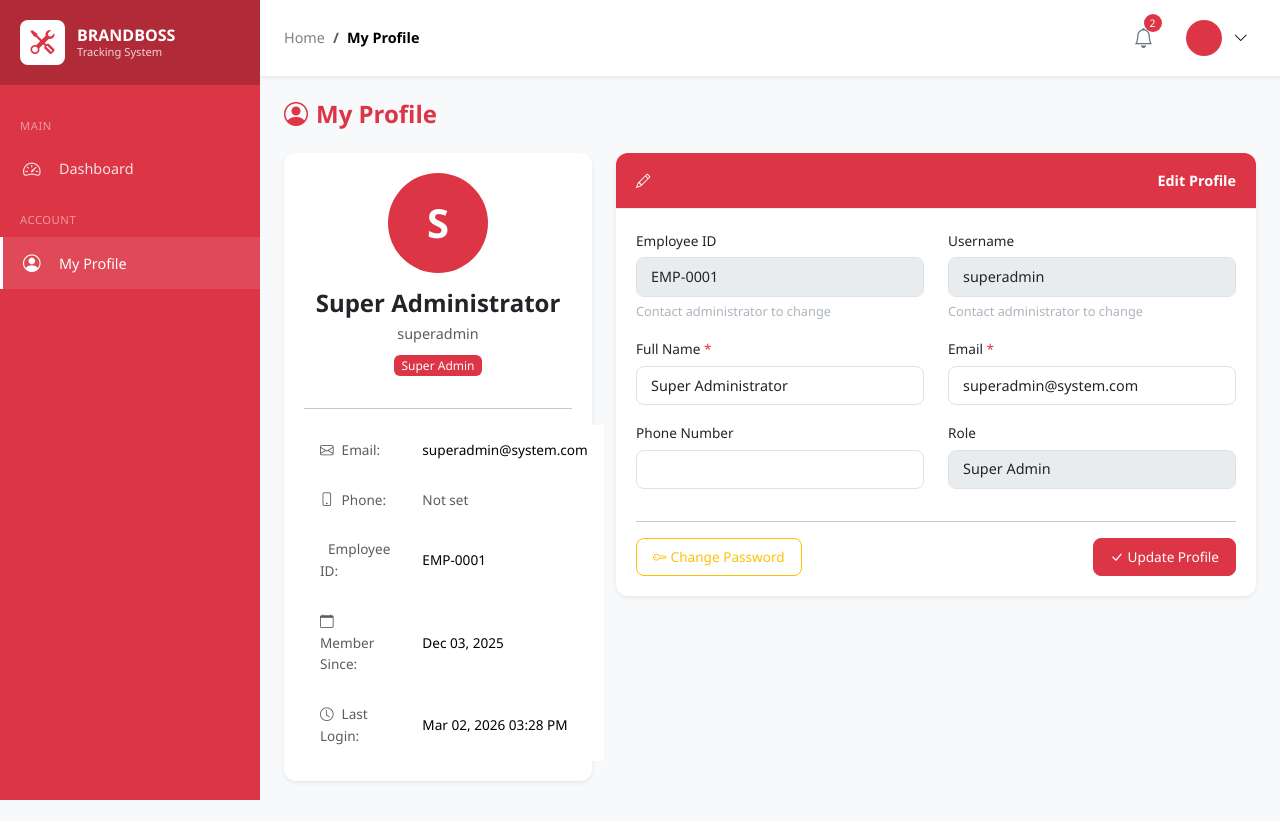
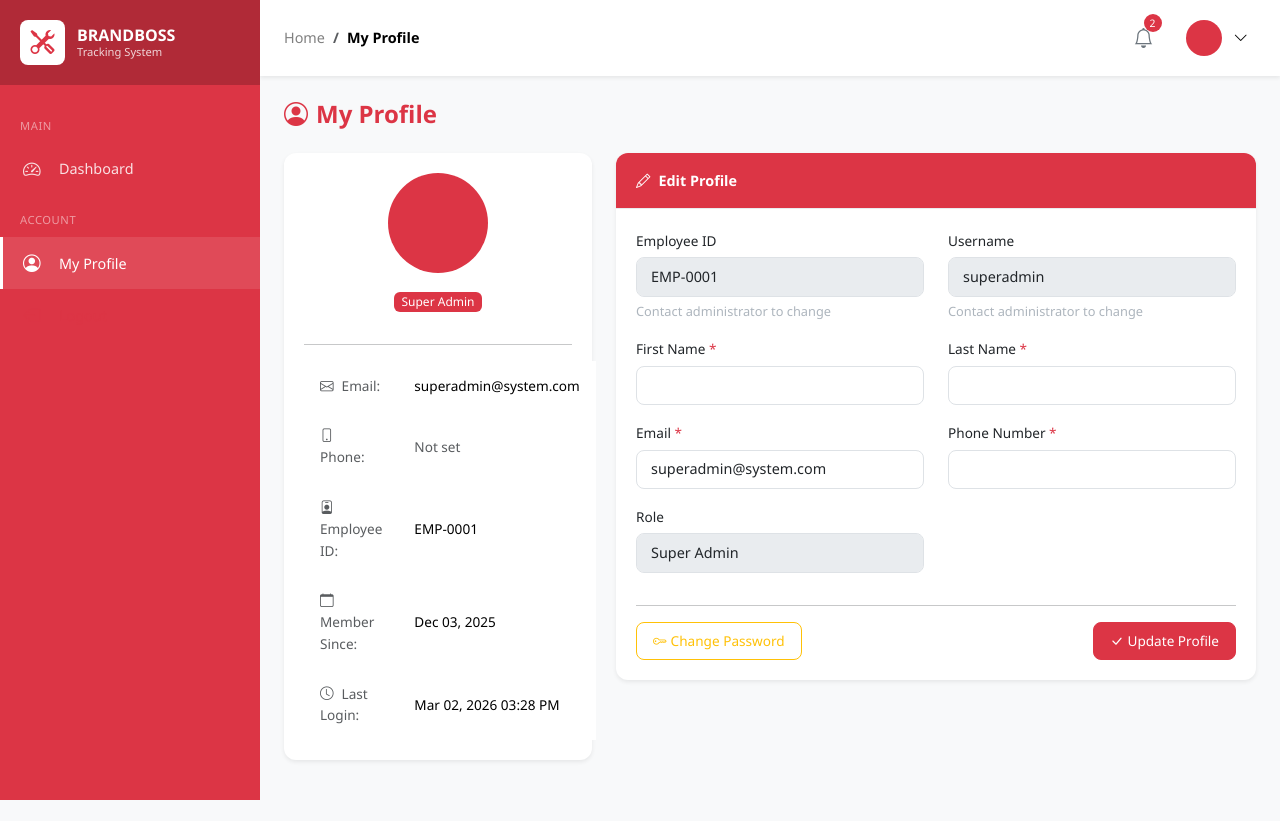
Before and after one commit to Deus2005/BRANDBOSS_TRACKING, a PHP site: page /brandboss_tracking/profile.php in a window 1280 px wide. Shown: the top 821 px of the page. Run offline with PHP 8.4, Linux system fonts and the light colour scheme; the visitor is signed in with stand-in values (Sample User, id 1); data comes from the database, SQL or seed files in the repository; data that the repository does not hold is empty; some libraries are stand-ins or nearby versions.

Commit message:
peofile-outside

```diff
--- a/profile.php
+++ b/profile.php
@@ -18,16 +18,20 @@ $user = $db->fetch("SELECT * FROM users WHERE id = ?", [$userId]);
 // Handle form submission
 if ($_SERVER['REQUEST_METHOD'] === 'POST') {
     $data = [
-        'full_name' => clean($_POST['full_name'] ?? ''),
+        'first_name' => clean($_POST['first_name'] ?? ''),
+        'last_name' => clean($_POST['last_name'] ?? ''),
         'email' => clean($_POST['email'] ?? ''),
         'phone' => clean($_POST['phone'] ?? '')
     ];
 
     // Validation
-    if (empty($data['full_name'])) {
-        $errors['full_name'] = 'Full name is required';
+   if (empty($data['first_name'])) {
+    $errors['first_name'] = 'First name is required';
+     }
+
+   if (empty($data['last_name'])) {
+    $errors['last_name'] = 'Last name is required';
     }
-
     if (empty($data['email'])) {
         $errors['email'] = 'Email is required';
     } elseif (!filter_var($data['email'], FILTER_VALIDATE_EMAIL)) {
@@ -41,7 +45,8 @@ if ($_SERVER['REQUEST_METHOD'] === 'POST') {
             $db->update('users', $data, 'id = ?', [$userId]);
 
             // Update session
-            $_SESSION['full_name'] = $data['full_name'];
+            $_SESSION['first_name'] = $data['first_name'];
+            $_SESSION['last_name'] = $data['last_name'];
             $_SESSION['email'] = $data['email'];
 
             $auth->logActivity($userId, 'updated_profile', 'profile', 'users', $userId);
@@ -107,11 +112,15 @@ if ($currentRole === 'user_2') {
     <div class="col-lg-4 mb-4">
         <div class="card">
             <div class="card-body text-center">
-                <div class="user-avatar mx-auto mb-3" style="width: 100px; height: 100px; font-size: 2.5rem;">
-                    <?php echo strtoupper(substr($user['full_name'], 0, 1)); ?>
+            <div class="user-avatar mx-auto mb-3" style="width: 100px; height: 100px; font-size: 2.5rem;">
+                <?php
+                echo strtoupper(substr($user['first_name'], 0, 1) . substr($user['last_name'], 0, 1)); ?>
                 </div>
-                <h4 class="mb-1"><?php echo clean($user['full_name']); ?></h4>
-                <p class="text-muted mb-2"><?php echo clean($user['username']); ?></p>
+
+                <h4 class="mb-1">
+                <?php echo clean($user['first_name'] . ' ' . $user['last_name']);?>
+                </h4>
+                <p class="text-muted mb-2"><?php echo clean($user['user_name']); ?></p>
                 <span class="badge bg-<?php echo $user['role'] === 'super_admin' ? 'danger' : 'primary'; ?> mb-3">
                     <?php echo roleName($user['role']); ?>
                 </span>
@@ -128,7 +137,9 @@ if ($currentRole === 'user_2') {
                         <td><?php echo $user['phone'] ? clean($user['phone']) : '<span class="text-muted">Not set</span>'; ?></td>
                     </tr>
                     <tr>
-                        <td class="text-muted"><i class="bi bi-badge-id me-2"></i>Employee ID:</td>
+                        <td class="text-muted">
+                             <i class="bi bi-person-badge me-2"></i>Employee ID:
+                        </td>
                         <td><?php echo clean($user['employee_id']); ?></td>
                     </tr>
                     <tr>
@@ -146,7 +157,10 @@ if ($currentRole === 'user_2') {
         <?php if (!empty($stats)): ?>
         <div class="card mt-3">
             <div class="card-header bg-primary">
-                <i class="bi bi-graph-up me-2"></i>My Statistics
+                <span class="d-flex align-text-center">
+                <span class="bi bi-graph-up me-2"></span>
+                My Statistics
+        </span>
             </div>
             <div class="card-body">
                 <table class="table table-sm table-borderless mb-0">
@@ -166,7 +180,10 @@ if ($currentRole === 'user_2') {
     <div class="col-lg-8 mb-4">
         <div class="card">
             <div class="card-header bg-primary">
-                <i class="bi bi-pencil me-2"></i>Edit Profile
+                <span class="d-flex align-text-center">
+                <span class="bi bi-pencil me-2"></span>
+                Edit Profile
+                    </span>
             </div>
             <div class="card-body">
                 <form method="POST" action="">
@@ -186,12 +203,22 @@ if ($currentRole === 'user_2') {
                         </div>
 
                         <div class="col-md-6 mb-3">
-                            <label for="full_name" class="form-label">Full Name <span class="text-danger">*</span></label>
-                            <input type="text" class="form-control <?php echo isset($errors['full_name']) ? 'is-invalid' : ''; ?>"
-                                   id="full_name" name="full_name"
-                                   value="<?php echo clean($_POST['full_name'] ?? $user['full_name']); ?>" required>
-                            <?php if (isset($errors['full_name'])): ?>
-                            <div class="invalid-feedback"><?php echo $errors['full_name']; ?></div>
+                            <label for="first_name" class="form-label">First Name <span class="text-danger">*</span></label>
+                            <input type="text" class="form-control <?php echo isset($errors['first_name']) ? 'is-invalid' : ''; ?>"
+                                   id="first_name" name="first_name"
+                                   value="<?php echo clean($_POST['first_name'] ?? $user['first_name']); ?>" required>
+                            <?php if (isset($errors['first_name'])): ?>
+                            <div class="invalid-feedback"><?php echo $errors['first_name']; ?></div>
+                            <?php endif; ?>
+                        </div>
+
+                        <div class="col-md-6 mb-3">
+                            <label for="last_name" class="form-label">Last Name <span class="text-danger">*</span></label>
+                            <input type="text" class="form-control <?php echo isset($errors['last_name']) ? 'is-invalid' : ''; ?>"
+                                   id="last_name" name="last_name"
+                                   value="<?php echo clean($_POST['last_name'] ?? $user['last_name']); ?>" required>
+                            <?php if (isset($errors['last_name'])): ?>
+                            <div class="invalid-feedback"><?php echo $errors['last_name']; ?></div>
                             <?php endif; ?>
                         </div>
 
@@ -206,10 +233,16 @@ if ($currentRole === 'user_2') {
                         </div>
 
                         <div class="col-md-6 mb-3">
-                            <label for="phone" class="form-label">Phone Number</label>
-                            <input type="tel" class="form-control" id="phone" name="phone"
-                                   value="<?php echo clean($_POST['phone'] ?? $user['phone']); ?>">
-                        </div>
+                           <label for="phone" class="form-label">Phone Number <span class="text-danger">*</span></label>
+                        <input type="tel"
+                          class="form-control <?php echo isset($errors['phone']) ? 'is-invalid' : ''; ?>"
+                         id="phone" name="phone"
+                         value="<?php echo clean($_POST['phone'] ?? $user['phone']); ?>"  required>
+
+                            <?php if (isset($errors['phone'])): ?>
+                            <div class="invalid-feedback"><?php echo $errors['phone']; ?></div>
+                           <?php endif; ?>
+                         </div>
 
                         <div class="col-md-6 mb-3">
                             <label for="role" class="form-label">Role</label>
```
